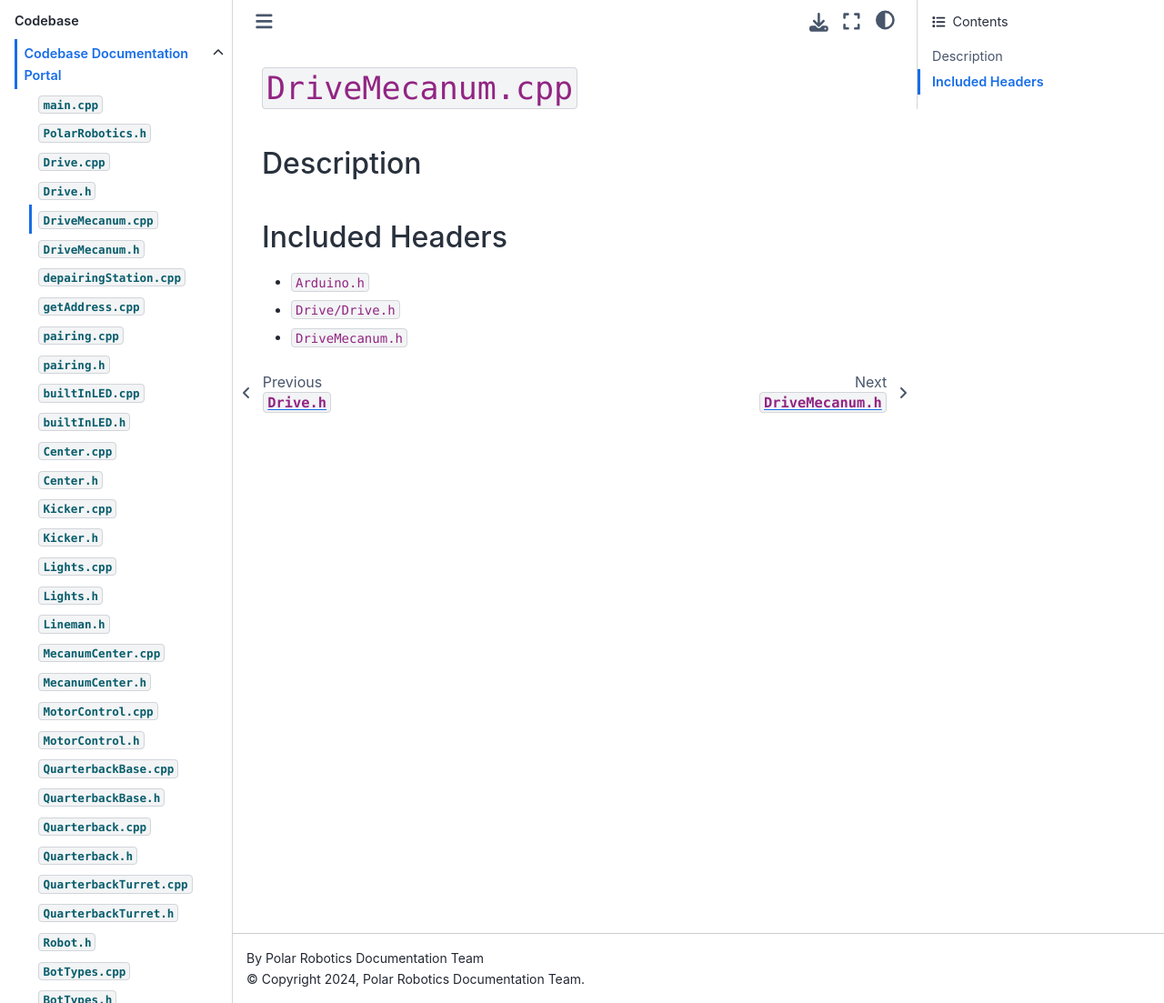
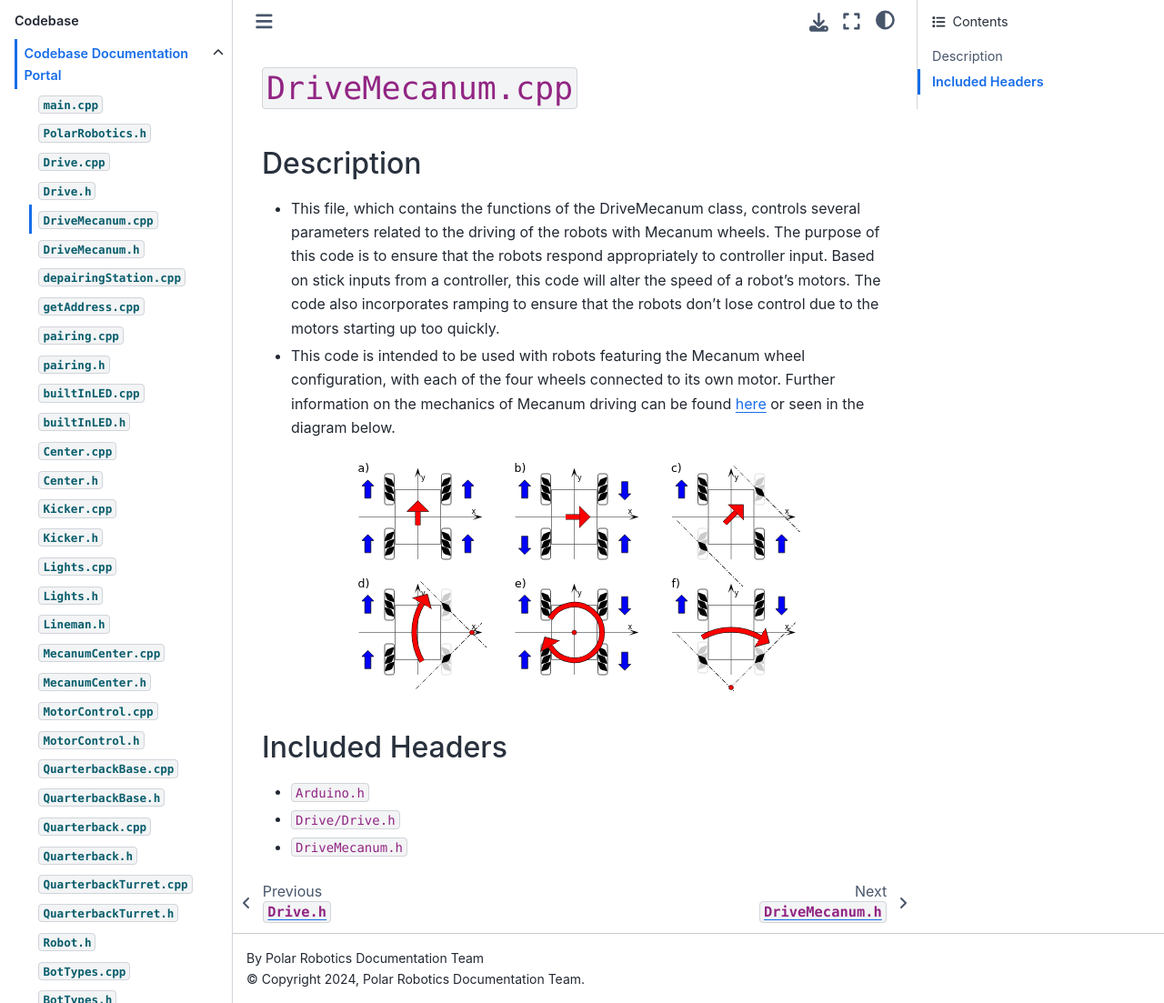
Before and after one commit to PolarRobotics/PR-Docs, a Sphinx documentation site: the page built from docs/source/codebase/drive/drive-mecanum-cpp.md, in a window 1280 px wide and 1103 px high. Shown: the whole window at 91% size. Built offline with Sphinx 7.4.7 and the Sphinx Book theme 1.1.4, drawn with Linux system fonts in a browser that asks for light colours.

Commit message:
DriveMecanum.cpp Description
Began writing the description for DriveMecanum.cpp.

```diff
--- a/docs/source/codebase/drive/drive-mecanum-cpp.md
+++ b/docs/source/codebase/drive/drive-mecanum-cpp.md
@@ -1,5 +1,9 @@
 # `DriveMecanum.cpp`
 ## Description
+- This file, which contains the functions of the DriveMecanum class, controls several parameters related to the driving of the robots with Mecanum wheels. The purpose of this code is to ensure that the robots respond appropriately to controller input. Based on stick inputs from a controller, this code will alter the speed of a robot's motors. The code also incorporates ramping to ensure that the robots don't lose control due to the motors starting up too quickly.
+- This code is intended to be used with robots featuring the Mecanum wheel configuration, with each of the four wheels connected to its own motor. Further information on the mechanics of Mecanum driving can be found [here](https://gm0.org/en/latest/docs/software/tutorials/mecanum-drive.html) or seen in the diagram below.
+
+![Mecanum Wheel Diagram](../../_static/images/codebase/mecanum_wheel.svg){w=500px align=center}
 
 ## Included Headers
 - `Arduino.h`
```
Also changed, not shown: docs/source/_static/images/codebase/mecanum_wheel.svg (added).
